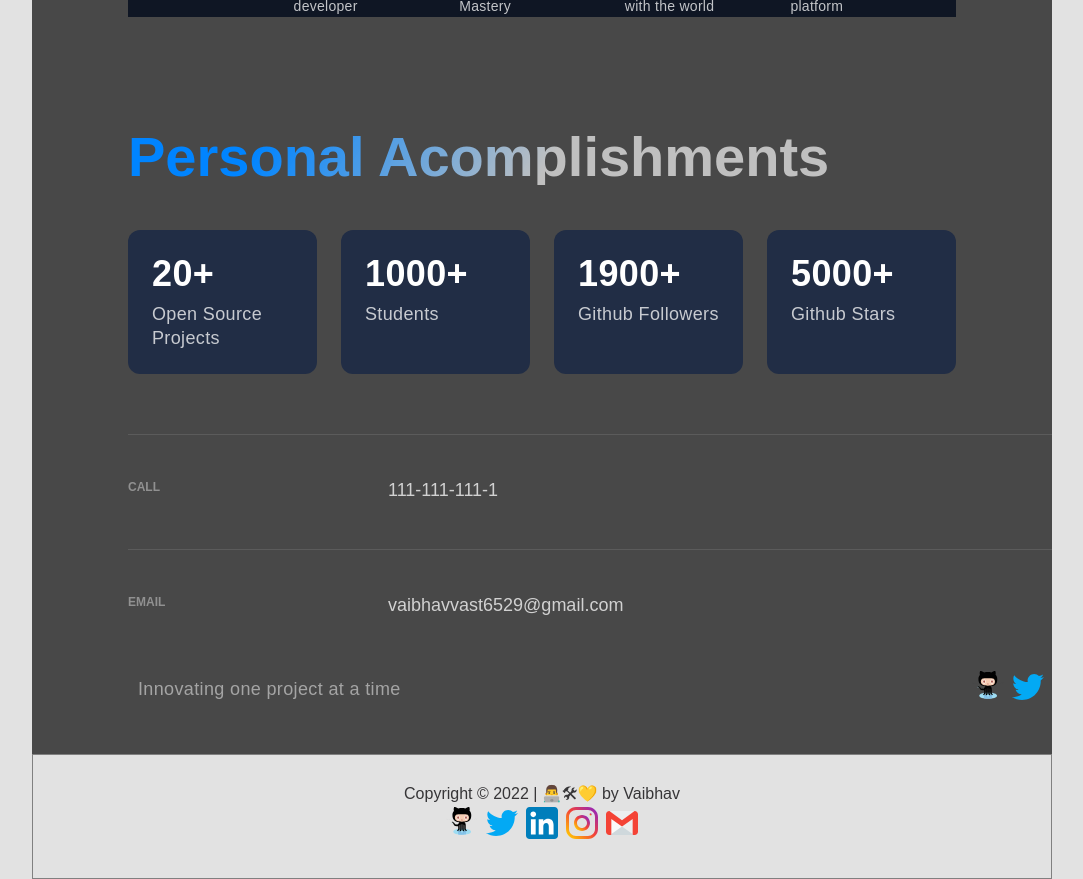
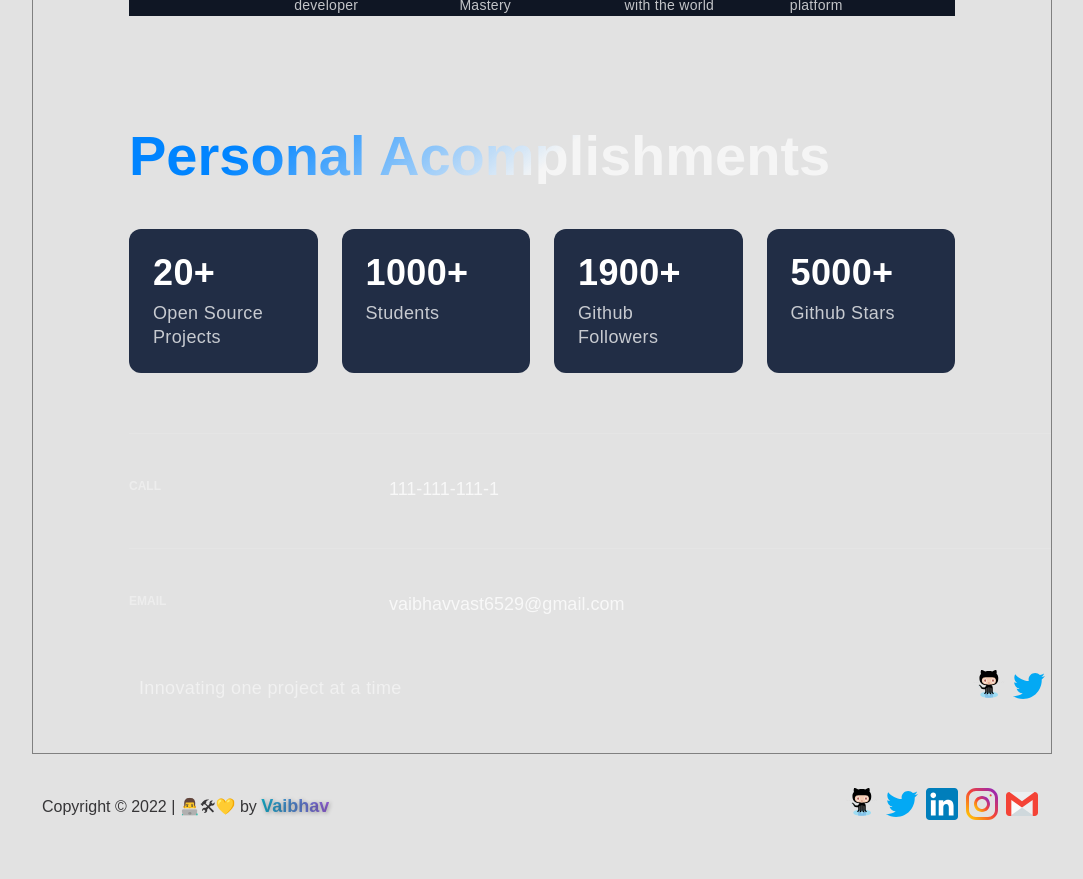
Before and after one commit to sketchomania/portfolio, a Next.js app: page /about in a window 1280 px wide. Shown: the part 520-1399 px from the top of the page, without its empty margins (98-1181 px from the left). After the commit the page ends 1378 px from the top, so only its background shows below. Built offline with nearby package versions, Linux system fonts and the light colour scheme.

Commit message:
feat: footer completed styling, added theme based text some components

```diff
--- a/src/components/footer/Footer.jsx
+++ b/src/components/footer/Footer.jsx
@@ -1,46 +1,31 @@
 import Link from "next/link";
-// import Image from "next/image";
-// import social from "./social.json";
-import classes from "./Footer.module.css";
+
 import ContactIcons from "../contact/ContactIcons";
-// import { LinkItem } from "../footer-copy/FooterStyles";
-
-// import GithubIcon from "../../assets/social/github.svg";
-// import TwitterIcon from "../../assets/social/twitter.svg";
-// import LinkedinIcon from "../../assets/social/linkedin.svg";
-// import EmailIcon from "../../assets/social/gmail.svg";
-
-// const icons = {
-//   Github: GithubIcon,
-//   Twitter: TwitterIcon,
-//   Email: EmailIcon,
-//   Linkedin: LinkedinIcon,
-// };
+import { Div1, Div2, FooterComponent, Text } from "./FooterStyles";
+import { GradText } from "../../styles/GlobalComponents";
 
 const Footer = () => {
   return (
     <>
-      <footer className={classes.footer}>
-        <div>
+      <FooterComponent>
+        <Div1>
           <span>
             {" "}
             Copyright © {new Date().getFullYear()} | 👨‍💻🛠💛 by{" "}
-              {/* <LinkItem>Vaibhav</LinkItem> */}
-            <span >
-              <Link
-                href="https://github.com/sketchomania"
-                target="_blank"
-                rel="noopener noreferrer"
-              >
-                Vaibhav
+            {/* <LinkItem>Vaibhav</LinkItem> */}
+            <span>
+              <Link href="/" passHref>
+                <GradText>
+                  <Text>Vaibhav</Text>
+                </GradText>
               </Link>
             </span>
           </span>
-        </div>
-        <div>
+        </Div1>
+        <Div2>
           <ContactIcons />
-        </div>
-      </footer>
+        </Div2>
+      </FooterComponent>
     </>
   );
 };
--- a/src/components/footer/Footer.module.css
+++ /dev/null
@@ -1,20 +0,0 @@
-.footer {
-  display: flex;
-  /* flex-direction: column; */
-  flex: 1;
-  padding: 3rem 1rem;
-  justify-content: space-between;
-  align-items: center;
-  bottom: 0;
-  left: 0;
-  max-width: 100%;
-  width: 100%;
-  border: 1px solid gray;
-  /* background: aquamarine; */
-
-  /* z-index: 10; */
-  @media screen and (min-width: 480px) {
-    /* display: flex; */
-    flex-direction: column;
-  }
-}
--- /dev/null
+++ b/src/components/footer/FooterStyles.js
@@ -0,0 +1,43 @@
+import styled from "styled-components";
+
+export const FooterComponent = styled.footer`
+  display: flex;
+  flex: 1;
+  padding: 3rem 1rem;
+  justify-content: space-between;
+  align-items: center;
+  bottom: 0;
+  left: 0;
+  width: 100%;
+  max-width: 100%;
+
+  @media ${(props) => props.theme.breakpoints.md} {
+    flex-direction: column;
+  }
+`;
+
+export const Div1 = styled.div`
+  order: 1;
+  @media ${(props) => props.theme.breakpoints.md} {
+    order: 2;
+  }
+`;
+
+export const Div2 = styled.div`
+  order: 2;
+  @media ${(props) => props.theme.breakpoints.md} {
+    margin-bottom: 5px;
+    order: 1;
+  }
+`;
+
+export const Text = styled.span`
+  font-weight: 600;
+  font-size: 1.8rem;
+  transition: 0.1s ease;
+  text-shadow: 1px 1px 4px rgba(0, 0, 0, 0.3);
+  &:hover {
+    font-size: 2rem;
+    cursor: pointer;
+  }
+`;
--- a/src/components/footer/social.json
+++ /dev/null
@@ -1,6 +0,0 @@
-[
-  { "id": 0, "name": "Github", "link": "https://github.com/explore" },
-  { "id": 1, "name": "Twitter", "link": "https://github.com" },
-  { "id": 2, "name": "Email", "link": "https://github.com/sketchomania" },
-  { "id": 3, "name": "Linkedin", "link": "https://github.com/sketchomania" }
-]
--- a/src/components/header/MainNavigationStyles.js
+++ b/src/components/header/MainNavigationStyles.js
@@ -6,7 +6,6 @@ export const Container = styled.header`
   grid-template-rows: 1fr;
   grid-column-gap: 2rem;
   padding: 3rem 1rem;
-  border: 1px solid gray;
 
   @media ${(props) => props.theme.breakpoints.sm} {
     display: grid;
@@ -54,6 +53,10 @@ export const NameContainer = styled.span`
   font-weight: 800;
   font-size: 4rem;
   padding: 0.5rem;
+  text-shadow: 4px 4px 8px rgba(0, 0, 0, 0.1);
+  &:hover{
+    text-shadow: none;
+  }
 `;
 
 export const Li = styled.li`
--- a/src/components/projects/Projects.js
+++ b/src/components/projects/Projects.js
@@ -41,7 +41,7 @@ const Projects = () => {
                   <TitleContent>Stack</TitleContent>
                   <TagList>
                     {tags.map((tag, i) => (
-                      <GradBorder>
+                      <GradBorder key={i}>
                         <Tag key={i}>{tag}</Tag>
                       </GradBorder>
                     ))}
--- a/src/constants/colors.js
+++ b/src/constants/colors.js
@@ -2,8 +2,9 @@ const Colors = {
   appBackground: "#484848",
 
   white: "#ffffff",
+  darkTextHover: "#FAFAFA",
   lightBody: "#E2E2E2",
-  darkTextHover: "#FAFAFA",
+  whiteTrans2: "rgba(255, 255, 255, 0.75)",
   whiteTrans: "rgba(255, 255, 255, 0.66)",
 
   black: "#000000",
--- a/src/layout/LayoutStyles.js
+++ b/src/layout/LayoutStyles.js
@@ -1,5 +1,4 @@
 import styled from "styled-components";
-import Colors from "../constants/colors";
 
 export const Container = styled.div`
   max-width: 1020px;
@@ -9,5 +8,6 @@ export const Container = styled.div`
 `;
 
 export const Main = styled.main`
-  background-color: ${Colors.appBackground};
+  background-color: ${(props) => props.theme.bg.body};
+  border: 1px solid gray;
 `;
--- a/src/pages/404.js
+++ b/src/pages/404.js
@@ -21,6 +21,7 @@ const NotFound = (props) => (
         <UnderlineGrow>
           <SectionSubText>👉 Home Page</SectionSubText>
         </UnderlineGrow>
+        <br/>
         <SectionSubText>👋</SectionSubText>
       </Section>
     </Layout>
--- a/src/styles/GlobalComponents/index.js
+++ b/src/styles/GlobalComponents/index.js
@@ -32,7 +32,7 @@ export const SectionTitle = styled.h2`
   width: max-content;
   max-width: 100%;
   background: linear-gradient(
-    121.57deg,
+    140deg,
     ${Colors.blue} 18.77%,
     ${Colors.whiteTrans} 60.15%
   );
@@ -67,7 +67,7 @@ export const SectionText = styled.p`
   line-height: 40px;
   font-weight: 300;
   padding-bottom: 3.6rem;
-  color: ${Colors.whiteTrans};
+  color: ${(props) => props.theme.bg.sectionText};
 
   @media ${(props) => props.theme.breakpoints.md} {
     max-width: 670px;
@@ -88,7 +88,7 @@ export const SectionSubText = styled.p`
   font-weight: 300;
   font-size: 18px;
   line-height: 32px;
-  color: rgba(255, 255, 255, 0.75);
+  color: ${(props) => props.theme.bg.sectionSubText};
 
   @media ${(props) => props.theme.breakpoints.md} {
     max-width: 672px;
--- a/src/themes/default.js
+++ b/src/themes/default.js
@@ -33,6 +33,8 @@ const light = {
     gradient: "linear-gradient(#39598A, #79D7ED)",
     gradStart: Colors.gradLightStart,
     gradEnd: Colors.gradEnd,
+    sectionText: Colors.darkBody,
+    sectionSubText: Colors.darkGray,
   },
 };
 
@@ -45,6 +47,8 @@ const dark = {
     toggleBorder: "#6B8096",
     gradStart: Colors.gradDarkStart,
     gradEnd: Colors.gradEnd,
+    sectionText: Colors.lightBody,
+    sectionSubText: Colors.whiteTrans2,
   },
 };
 
```
